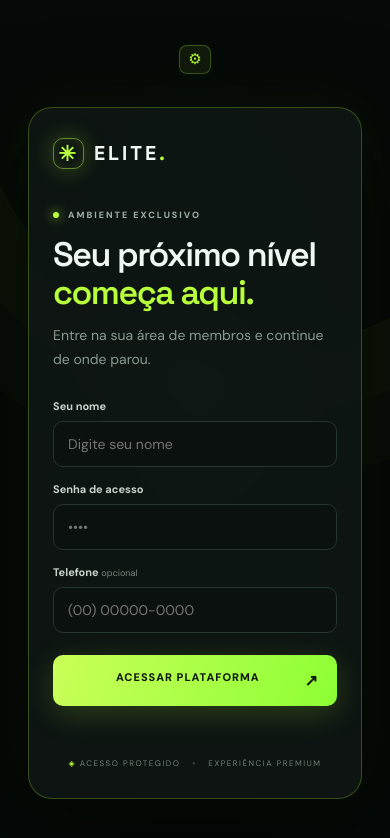
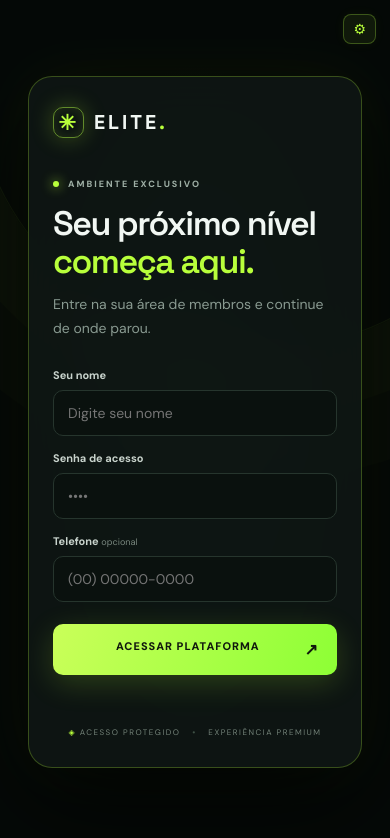
Before and after one commit to voltenbr-rgb/membroselite, a plain HTML site: page index.html in a window 390 px wide. Drawn offline with Linux system fonts and the light colour scheme.

Commit message:
Style discreet green Master button on login screen

```diff
--- a/styles.css
+++ b/styles.css
@@ -165,3 +165,6 @@ body{background:radial-gradient(ellipse at 78% 5%,rgba(67,125,75,.09),transparen
 
 /* Área Master — administração de cursos */
 .master-login-modal{max-width:430px}.admin-modal{max-width:760px}.admin-modal .admin-tab label{display:block;margin:12px 0 6px}.admin-modal input,.admin-modal select,.admin-modal textarea,.master-login-modal input{width:100%;box-sizing:border-box}.admin-check{display:flex!important;align-items:center;gap:9px;color:#b8c6bb;font-size:12px}.admin-check input{width:auto!important;accent-color:#b8ff3b}.admin-course-row{display:flex;align-items:center;justify-content:space-between;gap:12px;padding:14px 0;border-bottom:1px solid #ffffff12}.admin-course-row b,.admin-course-row small{display:block}.admin-course-row b{font-size:13px}.admin-course-row small{font-size:10px;color:#87978c;margin-top:5px}.admin-course-actions{display:flex;gap:7px;flex-wrap:wrap}.admin-course-actions button{border:1px solid #b8ff3b40;background:#b8ff3b0c;color:#caff79;border-radius:8px;padding:9px;font-size:9px;font-weight:800;cursor:pointer}.admin-course-actions button:hover{background:#b8ff3b;color:#071008}@media(max-width:600px){.admin-course-row{align-items:flex-start;flex-direction:column}.admin-course-actions{width:100%}.admin-course-actions button{flex:1}}
+
+/* Acesso Master discreto na tela inicial de login */
+.login-admin-trigger{position:absolute;top:22px;right:24px;z-index:5;font-size:14px;opacity:1;padding:7px 9px;color:var(--green);background:#b5ff4512;border:1px solid #b5ff4545;border-radius:8px;line-height:1;box-shadow:0 0 12px #b5ff450c}.login-admin-trigger:hover{color:#d8ff9c;background:#b5ff4522;border-color:#b5ff4580}.login-admin-trigger:focus-visible{outline:2px solid var(--green);outline-offset:3}@media(max-width:600px){.login-admin-trigger{top:14px;right:14px}}
```
